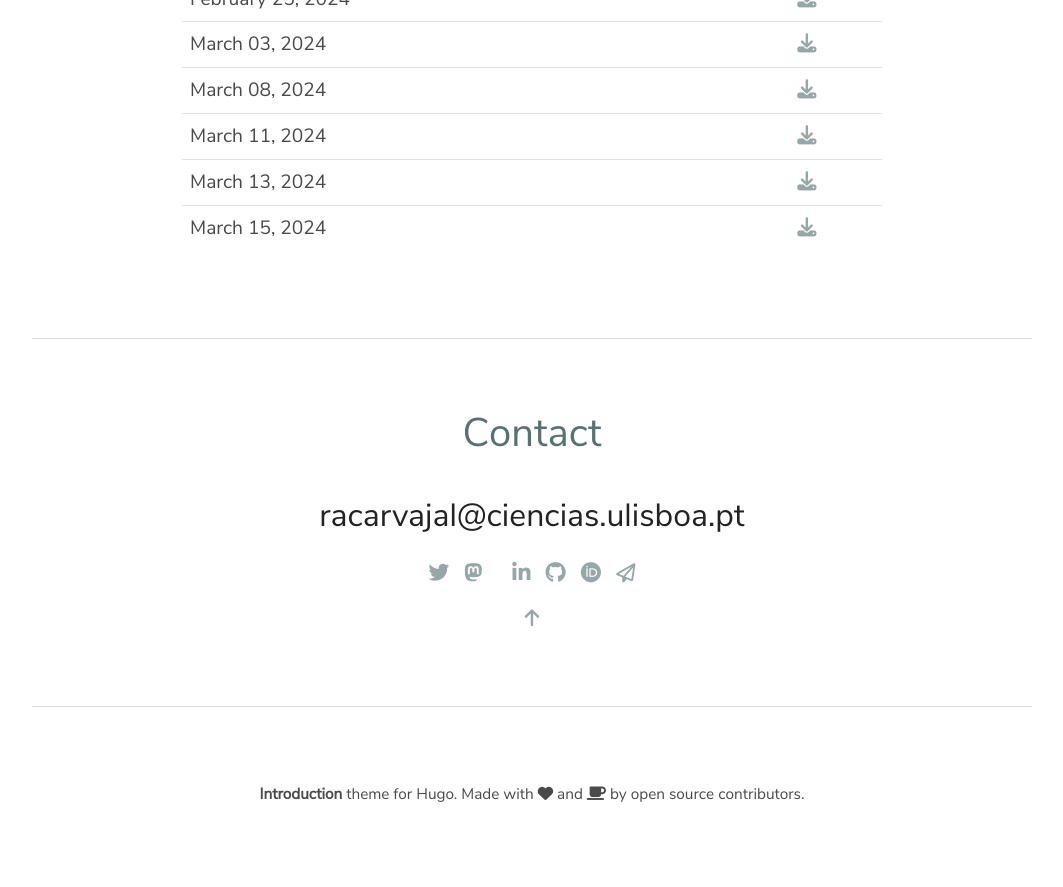
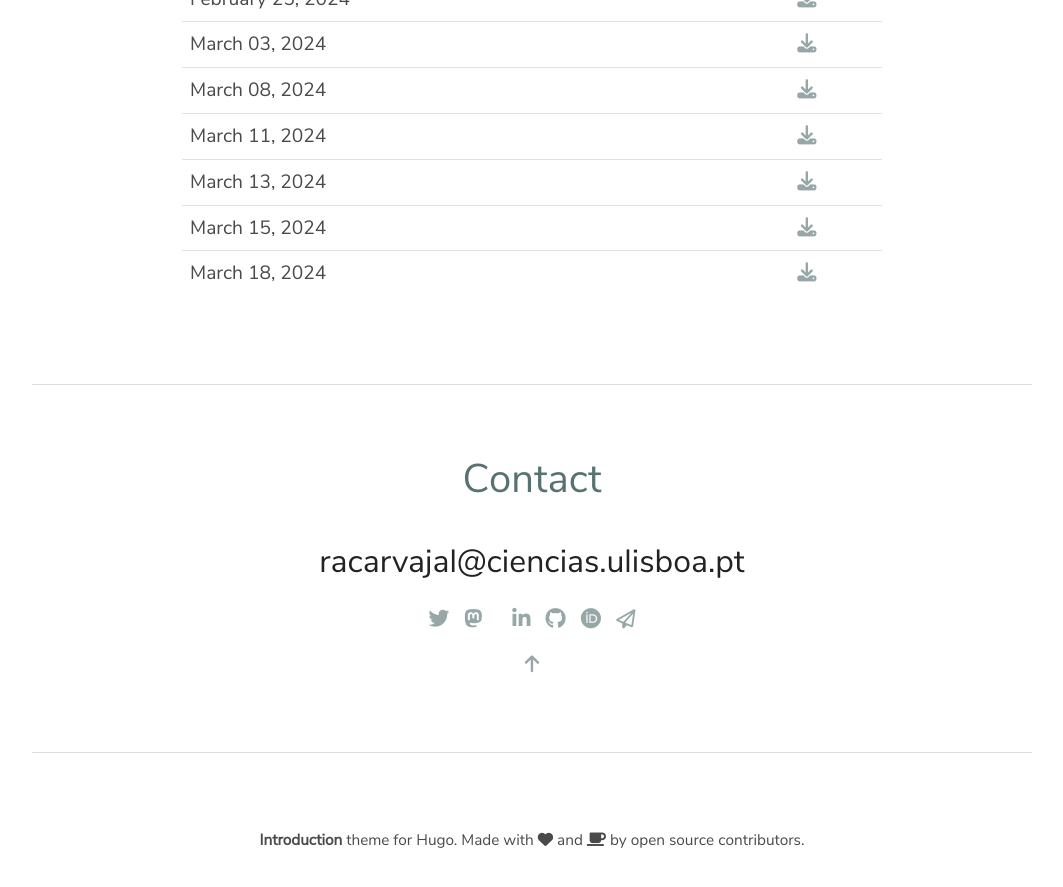
Before and after one commit to racarvajal/racarvajal.github.io, a Jekyll site: the page thesis.html, which Jekyll copies as it is, in a window 1280 px wide and 900 px high, scrolled down 1770 px. Shown: the top 887 px of the window, without its empty margins (108-1171 px from the left). Built offline with Jekyll 4.4.1, drawn with Linux system fonts in a browser that asks for light colours; before the commit the page ends 2626 px from its top, so only the background shows below that.

Commit message:
at Mar 18

```diff
--- a/thesis.html
+++ b/thesis.html
@@ -271,6 +271,14 @@
               </a>
             </td>
           </tr>
+          <tr>
+            <td>March 18, 2024</td>
+            <td class="t-center">
+              <a href="files/thesis/thesis_RCP_FCUL_Mar18.pdf" target="_blank">
+                <i class="fa fa-download"></i>
+              </a>
+            </td>
+          </tr>
         </table>
       </div>
     </div>
```
Also changed, not shown: 1 other file.
